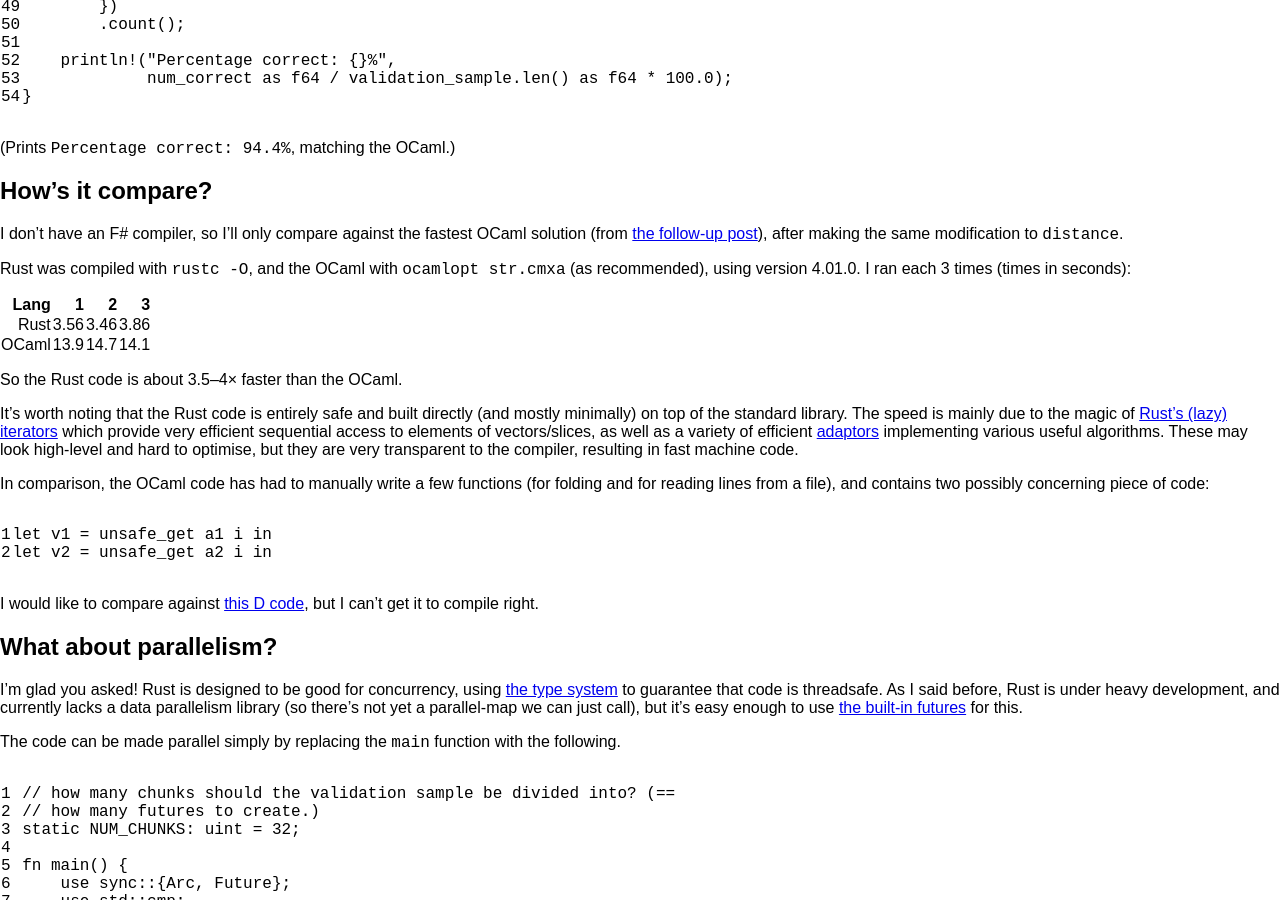
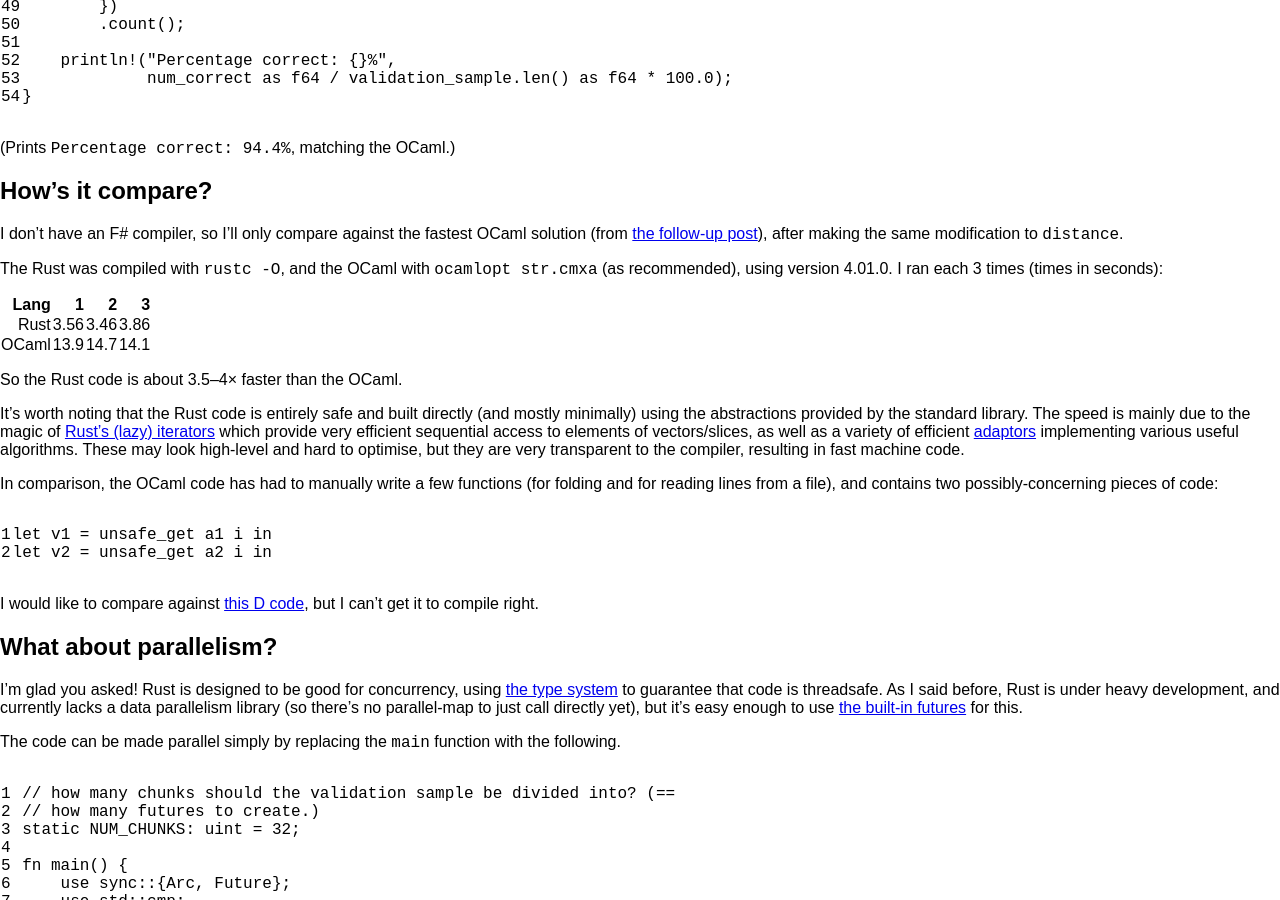
Before and after one commit to huonw/huonw.github.io, a Jekyll site: the page built from _posts/2014-06-10-knn-rust.md, in a window 1280 px wide and 900 px high, scrolled down 1313 px. Built offline with Jekyll 4.4.1, drawn with Linux system fonts in a browser that asks for light colours; comment, search, counter and statistics services are not loaded.

Commit message:
knn rust: General rewording/copy-edits.

```diff
--- a/_posts/2014-06-10-knn-rust.md
+++ b/_posts/2014-06-10-knn-rust.md
@@ -97,7 +97,7 @@ I don't have an F# compiler, so I'll only compare against the fastest
 OCaml solution (from [the follow-up post][followup]), after making the
 same modification to `distance`.
 
-Rust was compiled with `rustc -O`, and the OCaml with `ocamlopt
+The Rust was compiled with `rustc -O`, and the OCaml with `ocamlopt
 str.cmxa` (as recommended), using version 4.01.0. I ran each 3 times
 (times in seconds):
 
@@ -110,8 +110,8 @@ So the Rust code is about 3.5&ndash;4&times; faster than the
 OCaml.
 
 It's worth noting that the Rust code is entirely safe and built
-directly (and mostly minimally) on top of the standard library. The
-speed is mainly due to the magic of
+directly (and mostly minimally) using the abstractions provided by the
+standard library. The speed is mainly due to the magic of
 [Rust's (lazy) iterators](http://doc.rust-lang.org/master/std/iter/)
 which provide very efficient sequential access to elements of
 vectors/slices, as well as a variety of efficient
@@ -122,7 +122,7 @@ resulting in fast machine code.
 
 In comparison, the OCaml code has had to manually write a few
 functions (for folding and for reading lines from a file), and
-contains two possibly concerning piece of code:
+contains two possibly-concerning pieces of code:
 
 {% highlight ocaml linenos=table %}
 let v1 = unsafe_get a1 i in
@@ -140,8 +140,8 @@ I'm glad you asked! Rust is designed to be good for concurrency, using
 [the type system](http://doc.rust-lang.org/master/std/kinds/trait.Share.html)
 to guarantee that code is threadsafe. As I said before, Rust is under
 heavy development, and currently lacks a data parallelism library (so
-there's not yet a parallel-map we can just call), but it's easy enough
-to use
+there's no parallel-map to just call directly yet), but it's easy
+enough to use
 [the built-in futures](http://doc.rust-lang.org/master/sync/struct.Future.html)
 for this.
 
```
